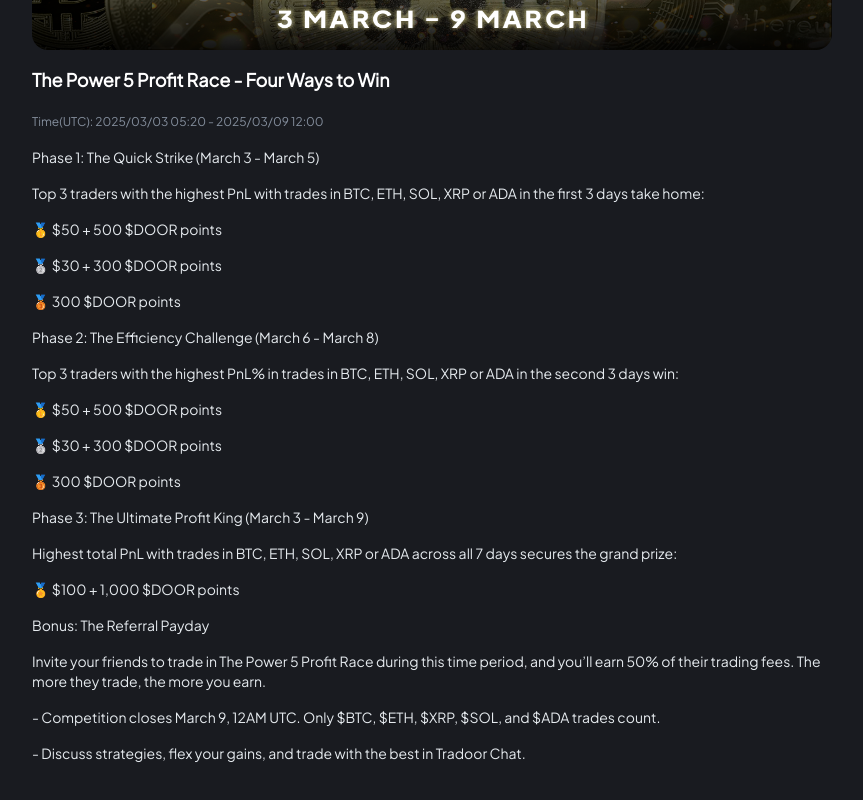
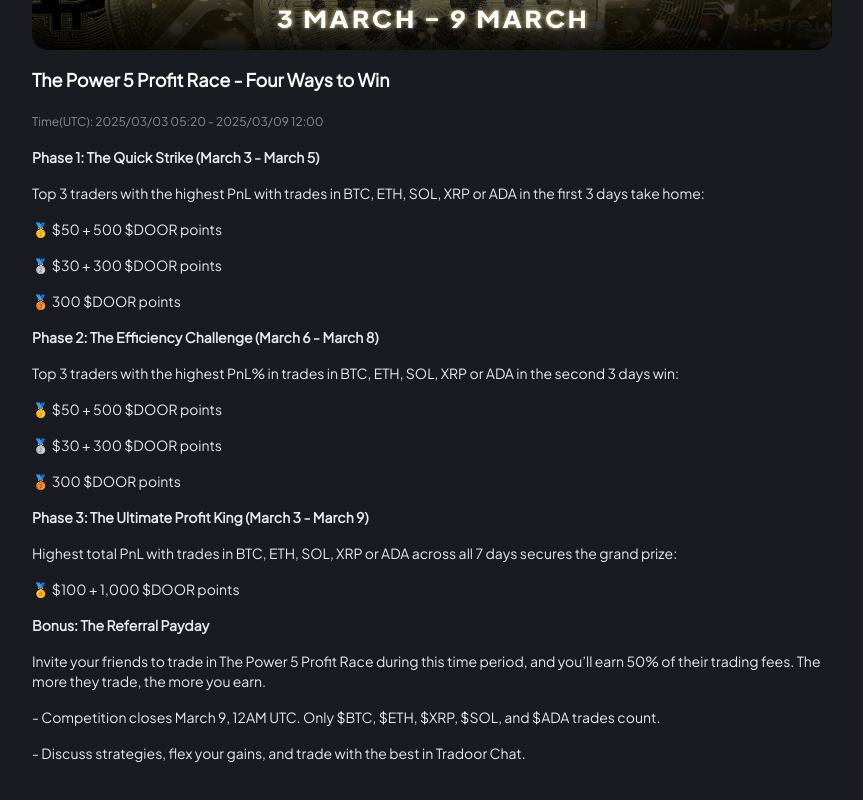
Before and after one commit to TonTradoor/tradoor-campaigns-detail, a Next.js app: page /race in a window 1280 px wide. Shown: the part 402-1202 px from the top of the page, without its empty margins (208-1071 px from the left). Built offline with nearby package versions, Linux system fonts and the light colour scheme.

Commit message:
style: fontweight

```diff
--- a/src/app/race/page.tsx
+++ b/src/app/race/page.tsx
@@ -31,20 +31,28 @@
         <div className={styles["detail-info"]}>
           <p className={styles["title"]}>{t("power_race_title")}</p>
           <p className={styles["date"]}>{t("power_race_date")}</p>
-          <p className={styles["desc"]}>{t("power_race_phase1_title")}</p>
+          <p className={styles["desc"]} style={{ fontWeight: 700 }}>
+            {t("power_race_phase1_title")}
+          </p>
           <p className={styles["desc"]}>{t("power_race_phase1_desc")}</p>
           <p className={styles["desc"]}>{t("power_race_phase1_top1")}</p>
           <p className={styles["desc"]}>{t("power_race_phase1_top2")}</p>
           <p className={styles["desc"]}>{t("power_race_phase1_top3")}</p>
-          <p className={styles["desc"]}>{t("power_race_phase2_title")}</p>
+          <p className={styles["desc"]} style={{ fontWeight: 700 }}>
+            {t("power_race_phase2_title")}
+          </p>
           <p className={styles["desc"]}>{t("power_race_phase2_desc")}</p>
           <p className={styles["desc"]}>{t("power_race_phase2_top1")}</p>
           <p className={styles["desc"]}>{t("power_race_phase2_top2")}</p>
           <p className={styles["desc"]}>{t("power_race_phase2_top3")}</p>
-          <p className={styles["desc"]}>{t("power_race_phase3_title")}</p>
+          <p className={styles["desc"]} style={{ fontWeight: 700 }}>
+            {t("power_race_phase3_title")}
+          </p>
           <p className={styles["desc"]}>{t("power_race_phase3_desc")}</p>
           <p className={styles["desc"]}>{t("power_race_phase3_top1")}</p>
-          <p className={styles["desc"]}>{t("power_race_bonus")}</p>
+          <p className={styles["desc"]} style={{ fontWeight: 700 }}>
+            {t("power_race_bonus")}
+          </p>
           <p className={styles["desc"]}>{t("power_race_bonus_desc")}</p>
           <p className={styles["desc"]}>{t("power_race_desc1")}</p>
           <p className={styles["desc"]}>{t("power_race_desc2")}</p>
```
